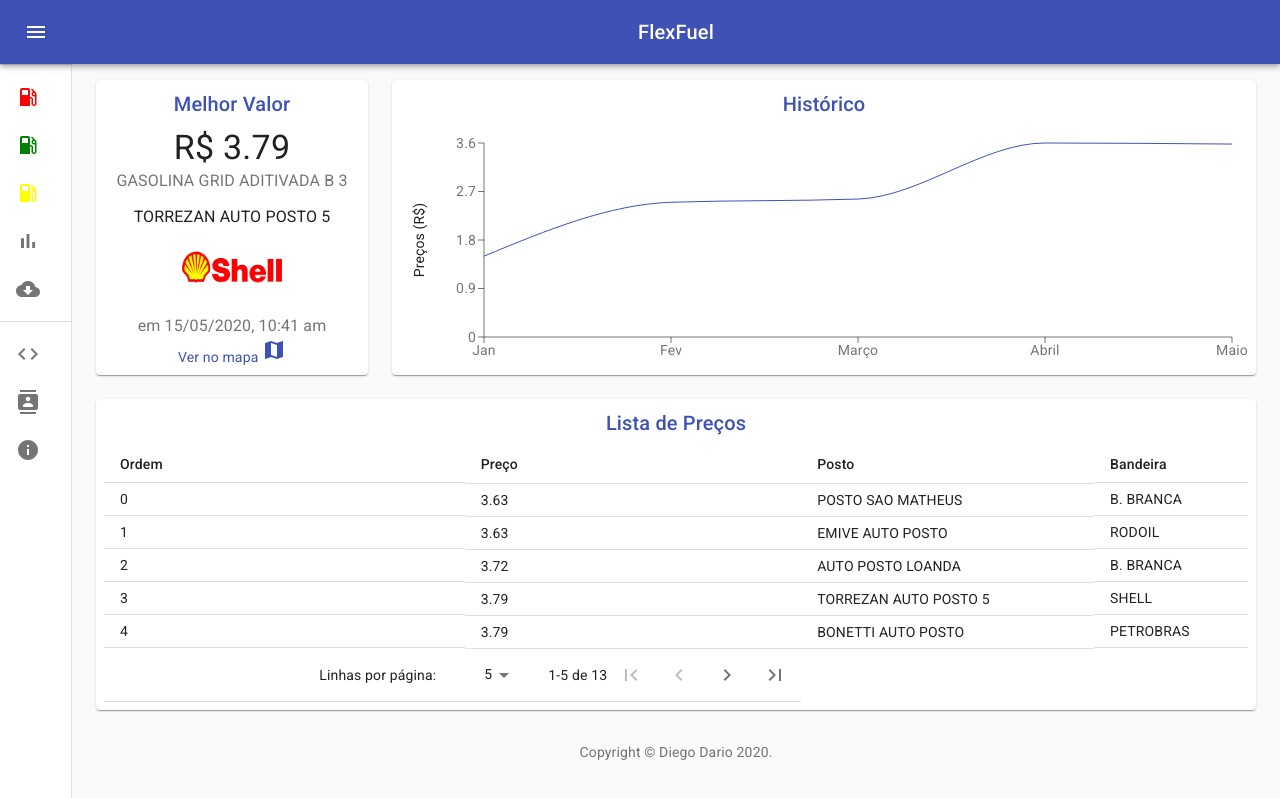
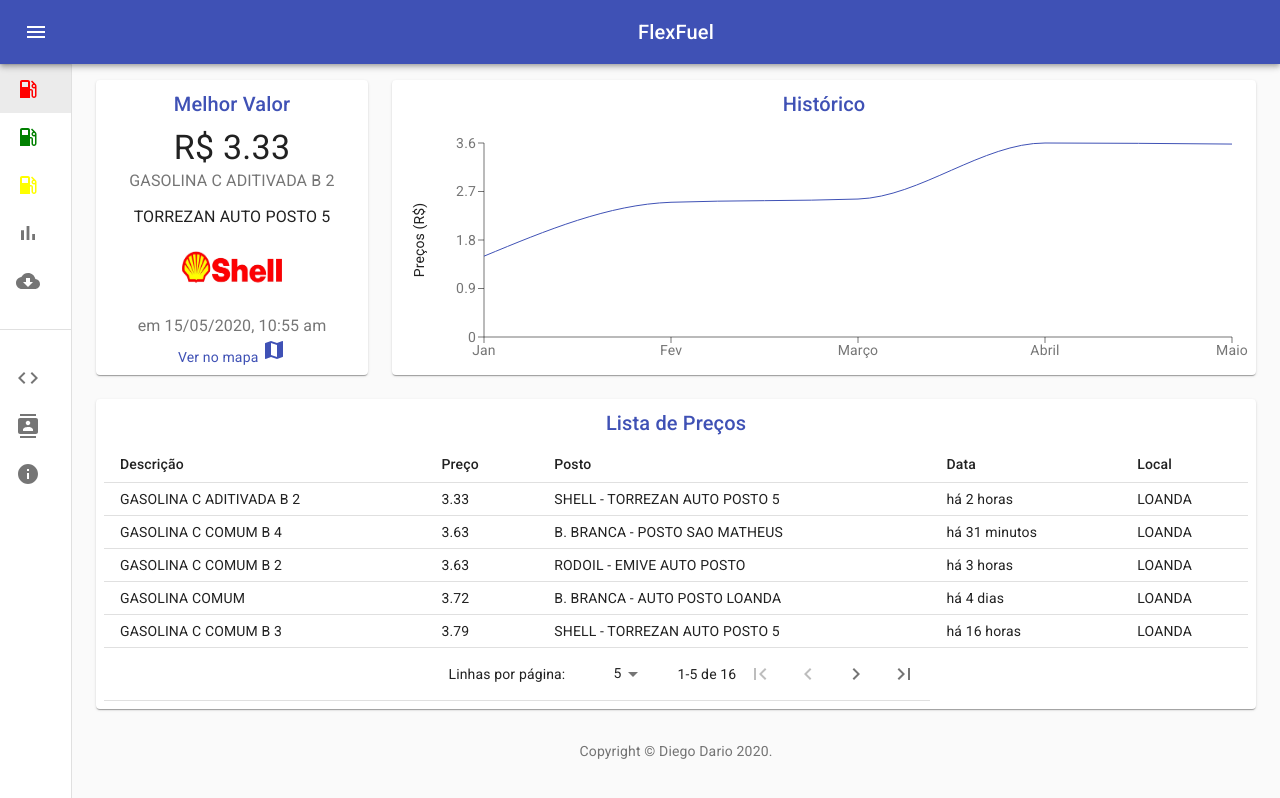
Before and after one commit to diegodario88/flexfuel, a React (Create React App) app: page / in a window 1280 px wide. Built offline with nearby package versions, Linux system fonts and the light colour scheme.

Commit message:
fix: fixed data provider, sepated list-items components.

```diff
--- a/src/App.js
+++ b/src/App.js
@@ -21,13 +21,13 @@ function App() {
   )
 
   return (
-    <div className="App">
-      <ThemeProvider theme={theme}>
+    <ThemeProvider theme={theme}>
+      <div className="App">
         <Drawer>
           <Dashboard />
         </Drawer>
-      </ThemeProvider>
-    </div>
+      </div>
+    </ThemeProvider>
   )
 }
 
--- a/src/components/dashboard/dashboard.component.jsx
+++ b/src/components/dashboard/dashboard.component.jsx
@@ -11,12 +11,11 @@ import Sales from '../sales/sales.component'
 import TablePrice from '../table-price/table-price.component'
 import Footer from '../footer/footer.component'
 import moment from 'moment'
-import { makeUrlForGoogleMaps, getFirstBrandName, getSecondBrandName, removeSpace } from '../../utils/string-utils'
-import DataProvider from '../../utils/data-provider'
-
-const { estabelecimento: { nm_fan, nm_emp, tp_logr, nm_logr, nr_logr, mun, uf } } = DataProvider()
-const { datahora, valor, desc } = DataProvider()
-const stationAddress = `${tp_logr} ${nm_logr}, ${nr_logr} ${mun}-${uf}`
+import {
+  makeUrlForGoogleMaps,
+  getFirstBrandName, getSecondBrandName, removeSpace
+} from '../../utils/string-utils'
+import bestPrice, { allPrices } from '../../utils/data-provider'
 
 const useStyles = makeStyles((theme) => ({
   container: {
@@ -42,7 +41,15 @@ const useStyles = makeStyles((theme) => ({
 
 export default function Dashboard() {
   const classes = useStyles()
+  const [products] = React.useState(allPrices(0))
+  const [sales] = React.useState(bestPrice(0))
 
+  const {
+    datahora, valor, desc,
+    estabelecimento: { nm_fan, nm_emp, tp_logr, nm_logr, nr_logr, mun, uf }
+  } = sales
+
+  const stationAddress = `${tp_logr} ${nm_logr}, ${nr_logr} ${mun}-${uf}`
   const fixedHeightPaper = clsx(classes.paper, classes.fixedHeight)
   const fixedMainHeightPaper = clsx(classes.paper, classes.fixedMainHeight)
 
@@ -68,7 +75,9 @@ export default function Dashboard() {
         </Grid>
         <Grid item xs={12}>
           <Paper className={classes.paper}>
-            <TablePrice />
+            <TablePrice
+              data={products}
+            />
           </Paper>
         </Grid>
       </Grid>
--- a/src/components/drawer-item/drawer-item.component.jsx
+++ /dev/null
@@ -1,68 +0,0 @@
-import React from 'react'
-import ListItem from '@material-ui/core/ListItem'
-import ListItemIcon from '@material-ui/core/ListItemIcon'
-import ListItemText from '@material-ui/core/ListItemText'
-import LocalGas from '@material-ui/icons/LocalGasStation'
-import Contact from '@material-ui/icons/Contacts'
-import Code from '@material-ui/icons/Code'
-import BarChartIcon from '@material-ui/icons/BarChart'
-import CloudDownloa from '@material-ui/icons/CloudDownload'
-import Info from '@material-ui/icons/Info'
-
-export const mainListItems = (
-  <div>
-    <ListItem button>
-      <ListItemIcon>
-        <LocalGas style={{ fill: 'red' }} />
-      </ListItemIcon>
-      <ListItemText primary="Gasolina" />
-    </ListItem>
-    <ListItem button>
-      <ListItemIcon>
-        <LocalGas style={{ fill: 'green' }} />
-      </ListItemIcon>
-      <ListItemText primary="Etanol" />
-    </ListItem>
-    <ListItem button>
-      <ListItemIcon>
-        <LocalGas style={{ fill: 'yellow' }}/>
-      </ListItemIcon>
-      <ListItemText primary="Diesel" />
-    </ListItem>
-    <ListItem button>
-      <ListItemIcon>
-        <BarChartIcon />
-      </ListItemIcon>
-      <ListItemText primary="Gráficos" />
-    </ListItem>
-    <ListItem button>
-      <ListItemIcon>
-        <CloudDownloa />
-      </ListItemIcon>
-      <ListItemText primary="Downloads" />
-    </ListItem>
-  </div>
-)
-
-export const secondaryListItems = (
-  <div>
-    <ListItem button>
-      <ListItemIcon>
-        <Code />
-      </ListItemIcon>
-      <ListItemText primary="Código" />
-    </ListItem>
-    <ListItem button>
-      <ListItemIcon>
-        <Contact />
-      </ListItemIcon>
-      <ListItemText primary="Contato" />
-    </ListItem>
-    <ListItem button>
-      <ListItemIcon>
-        <Info />
-      </ListItemIcon>
-      <ListItemText primary="Informações" />
-    </ListItem>
-  </div>
-)
--- /dev/null
+++ b/src/components/drawer-itens/drawer-itens.component.jsx
@@ -0,0 +1,111 @@
+import React from 'react'
+import { makeStyles } from '@material-ui/core/styles'
+import ListItem from '@material-ui/core/ListItem'
+import ListItemIcon from '@material-ui/core/ListItemIcon'
+import ListItemText from '@material-ui/core/ListItemText'
+import Divider from '@material-ui/core/Divider'
+import LocalGas from '@material-ui/icons/LocalGasStation'
+import Contact from '@material-ui/icons/Contacts'
+import Code from '@material-ui/icons/Code'
+import BarChartIcon from '@material-ui/icons/BarChart'
+import CloudDownloa from '@material-ui/icons/CloudDownload'
+import Info from '@material-ui/icons/Info'
+
+const useStyles = makeStyles((theme) => ({
+  root: {
+    width: '100%',
+    maxWidth: 360,
+    backgroundColor: theme.palette.background.paper
+  },
+  dividerSpace: {
+    marginBottom: 24,
+    marginTop: 24
+  }
+}))
+
+export default function FuelList() {
+  const classes = useStyles()
+  const [selectedIndex, setSelectedIndex] = React.useState(0)
+
+  const handleListItemClick = (event, index) => {
+    setSelectedIndex(index)
+  }
+
+  return (
+    <div className={classes.root}>
+      <Divider />
+      <ListItem
+        button
+        selected={selectedIndex === 0}
+        onClick={(event) => handleListItemClick(event, 0)}
+      >
+        <ListItemIcon>
+          <LocalGas style={{ fill: 'red' }} />
+        </ListItemIcon>
+        <ListItemText primary="Gasolina" />
+      </ListItem>
+      <ListItem
+        button
+        selected={selectedIndex === 1}
+        onClick={(event) => handleListItemClick(event, 1)}
+      >
+        <ListItemIcon>
+          <LocalGas style={{ fill: 'green' }} />
+        </ListItemIcon>
+        <ListItemText primary="Etanol" />
+      </ListItem>
+      <ListItem
+        button
+        selected={selectedIndex === 2}
+        onClick={(event) => handleListItemClick(event, 2)}
+      >
+        <ListItemIcon>
+          <LocalGas style={{ fill: 'yellow' }}/>
+        </ListItemIcon>
+        <ListItemText primary="Diesel" />
+      </ListItem>
+      <ListItem
+        button
+        selected={selectedIndex === 3}
+        onClick={(event) => handleListItemClick(event, 3)}
+      >
+        <ListItemIcon>
+          <BarChartIcon />
+        </ListItemIcon>
+        <ListItemText primary="Gráficos" />
+      </ListItem>
+      <ListItem
+        button
+        selected={selectedIndex === 4}
+        onClick={(event) => handleListItemClick(event, 4)}
+      >
+        <ListItemIcon>
+          <CloudDownloa />
+        </ListItemIcon>
+        <ListItemText primary="Downloads" />
+      </ListItem>
+
+      <Divider className={classes.dividerSpace} />
+
+      <ListItem button>
+        <ListItemIcon>
+          <Code />
+        </ListItemIcon>
+        <ListItemText primary="Código" />
+      </ListItem>
+      <ListItem button>
+        <ListItemIcon>
+          <Contact />
+        </ListItemIcon>
+        <ListItemText primary="Contato" />
+      </ListItem>
+      <ListItem button>
+        <ListItemIcon>
+          <Info />
+        </ListItemIcon>
+        <ListItemText primary="Informações" />
+      </ListItem>
+    </div>
+
+  )
+}
--- a/src/components/drawer/drawer.component.jsx
+++ b/src/components/drawer/drawer.component.jsx
@@ -5,16 +5,14 @@ import CssBaseline from '@material-ui/core/CssBaseline'
 import Drawer from '@material-ui/core/Drawer'
 import AppBar from '@material-ui/core/AppBar'
 import Toolbar from '@material-ui/core/Toolbar'
-import List from '@material-ui/core/List'
 import Typography from '@material-ui/core/Typography'
-import Divider from '@material-ui/core/Divider'
 import IconButton from '@material-ui/core/IconButton'
 import MenuIcon from '@material-ui/icons/Menu'
 import ChevronLeftIcon from '@material-ui/icons/ChevronLeft'
-import { mainListItems, secondaryListItems } from '../drawer-item/drawer-item.component'
+import ListItems from '../drawer-itens/drawer-itens.component'
 import PropTypes from 'prop-types'
 
-const drawerWidth = 240
+const drawerWidth = 200
 
 const useStyles = makeStyles((theme) => ({
   root: {
@@ -88,7 +86,7 @@ const useStyles = makeStyles((theme) => ({
   }
 }))
 
-export default function Dashboard({ children }) {
+export default function DrawerComponent({ children }) {
   const classes = useStyles()
   const [open, setOpen] = React.useState(false)
   const handleDrawerOpen = () => {
@@ -99,8 +97,6 @@ export default function Dashboard({ children }) {
   }
 
   return (
-  //       TODO://theme.breakpoints.up('sm')
-
     <div className={classes.root}>
       <CssBaseline />
       <AppBar position="absolute" className={clsx(classes.appBar, open && classes.appBarShift)}>
@@ -131,10 +127,7 @@ export default function Dashboard({ children }) {
             <ChevronLeftIcon />
           </IconButton>
         </div>
-        <Divider />
-        <List>{mainListItems}</List>
-        <Divider />
-        <List>{secondaryListItems}</List>
+        < ListItems />
       </Drawer>
       <main className={classes.content}>
         <div className={classes.appBarSpacer} />
@@ -144,6 +137,6 @@ export default function Dashboard({ children }) {
   )
 }
 
-Dashboard.propTypes = {
+DrawerComponent.propTypes = {
   children: PropTypes.element
 }
--- a/src/components/table-price/table-price.component.jsx
+++ b/src/components/table-price/table-price.component.jsx
@@ -71,42 +71,21 @@ function TablePaginationActions(props) {
     </div>
   )
 }
-// Generate Order Data
-function createData(id, price, station, name) {
-  return { id, price, station, name }
-}
-
-const rows = [
-  createData(0, 3.63, 'B. BRANCA', 'POSTO SAO MATHEUS'),
-  createData(1, 3.63, 'RODOIL', 'EMIVE AUTO POSTO'),
-  createData(2, 3.72, 'B. BRANCA', 'AUTO POSTO LOANDA'),
-  createData(3, 3.79, 'SHELL', 'TORREZAN AUTO POSTO 5'),
-  createData(4, 3.79, 'PETROBRAS', 'BONETTI AUTO POSTO'),
-  createData(5, 3.63, 'B. BRANCA', 'POSTO SAO MATHEUS'),
-  createData(6, 3.63, 'RODOIL', 'EMIVE AUTO POSTO'),
-  createData(7, 3.72, 'B. BRANCA', 'AUTO POSTO LOANDA'),
-  createData(8, 3.79, 'SHELL', 'TORREZAN AUTO POSTO 5'),
-  createData(9, 3.79, 'PETROBRAS', 'BONETTI AUTO POSTO'),
-  createData(10, 3.72, 'B. BRANCA', 'AUTO POSTO LOANDA'),
-  createData(11, 3.79, 'SHELL', 'TORREZAN AUTO POSTO 5'),
-  createData(12, 3.79, 'PETROBRAS', 'BONETTI AUTO POSTO')
-]
 
 const useStyles = makeStyles((theme) => ({
   priceTable: {
     [theme.breakpoints.down('md')]: {
       display: 'none'
-    },
-    display: 'flex'
+    }
   }
 }))
 
-export default function Orders() {
+export default function TablePriceComponent({ data }) {
   const classes = useStyles()
   const [page, setPage] = React.useState(0)
   const [rowsPerPage, setRowsPerPage] = React.useState(5)
 
-  const emptyRows = rowsPerPage - Math.min(rowsPerPage, rows.length - page * rowsPerPage)
+  const emptyRows = rowsPerPage - Math.min(rowsPerPage, data.length - page * rowsPerPage)
 
   const handleChangePage = (event, newPage) => {
     setPage(newPage)
@@ -123,27 +102,29 @@ export default function Orders() {
       <Table size="small">
         <TableHead>
           <TableRow>
-            <TableCell className={classes.priceTable}>Ordem</TableCell>
+            <TableCell className={classes.priceTable}>Descrição</TableCell>
             <TableCell>Preço</TableCell>
             <TableCell >Posto</TableCell>
-            <TableCell className={classes.priceTable}>Bandeira</TableCell>
+            <TableCell className={classes.priceTable}>Data</TableCell>
+            <TableCell className={classes.priceTable}>Local</TableCell>
           </TableRow>
         </TableHead>
         <TableBody>
           {(rowsPerPage > 0
-            ? rows.slice(page * rowsPerPage, page * rowsPerPage + rowsPerPage)
-            : rows
-          ).map((row) => (
-            <TableRow key={row.id}>
-              <TableCell className={classes.priceTable}>{row.id}</TableCell>
-              <TableCell>{row.price}</TableCell>
-              <TableCell>{row.name}</TableCell>
-              <TableCell className={classes.priceTable}>{row.station}</TableCell>
+            ? data.slice(page * rowsPerPage, page * rowsPerPage + rowsPerPage)
+            : data
+          ).map(({ id, valor, estabelecimento, tempo, desc }) => (
+            <TableRow key={id}>
+              <TableCell className={classes.priceTable}>{desc}</TableCell>
+              <TableCell>{valor}</TableCell>
+              <TableCell>{estabelecimento.nm_fan || estabelecimento.nm_emp}</TableCell>
+              <TableCell className={classes.priceTable}>{tempo}</TableCell>
+              <TableCell className={classes.priceTable}>{estabelecimento.mun}</TableCell>
             </TableRow>
           ))}
 
           {emptyRows > 0 && (
-            <TableRow style={{ height: 53 * emptyRows }}>
+            <TableRow style={{ height: 33 * emptyRows }}>
               <TableCell colSpan={6} />
             </TableRow>
           )}
@@ -152,8 +133,8 @@ export default function Orders() {
           <TableRow>
             <TablePagination
               rowsPerPageOptions={[5, 10, 25, { label: 'Todos', value: -1 }]}
-              colSpan={2}
-              count={rows.length}
+              colSpan={3}
+              count={data.length}
               rowsPerPage={rowsPerPage}
               page={page}
               SelectProps={{
@@ -171,6 +152,10 @@ export default function Orders() {
   )
 }
 
+TablePriceComponent.propTypes = {
+  data: PropTypes.array
+}
+
 TablePaginationActions.propTypes = {
   count: PropTypes.number.isRequired,
   onChangePage: PropTypes.func.isRequired,
--- a/src/utils/data-provider.js
+++ b/src/utils/data-provider.js
@@ -1,4 +1,6 @@
-import data from './gasolina.json'
+import gasolina from './gasolina.json'
+import etanol from './etanol.json'
+import diesel from './diesel.json'
 
 function getRandomIntInclusive(min, max) {
   min = Math.ceil(min)
@@ -6,6 +8,12 @@ function getRandomIntInclusive(min, max) {
   return Math.floor(Math.random() * (max - min + 1)) + min
 }
 
-const bestPrice = () => data.produtos[getRandomIntInclusive(0, 10)]
+const fuels = [
+  gasolina,
+  etanol,
+  diesel
+]
 
+const bestPrice = (type) => fuels[type].produtos[0]
+export const allPrices = (type) => fuels[type].produtos
 export default bestPrice
```
